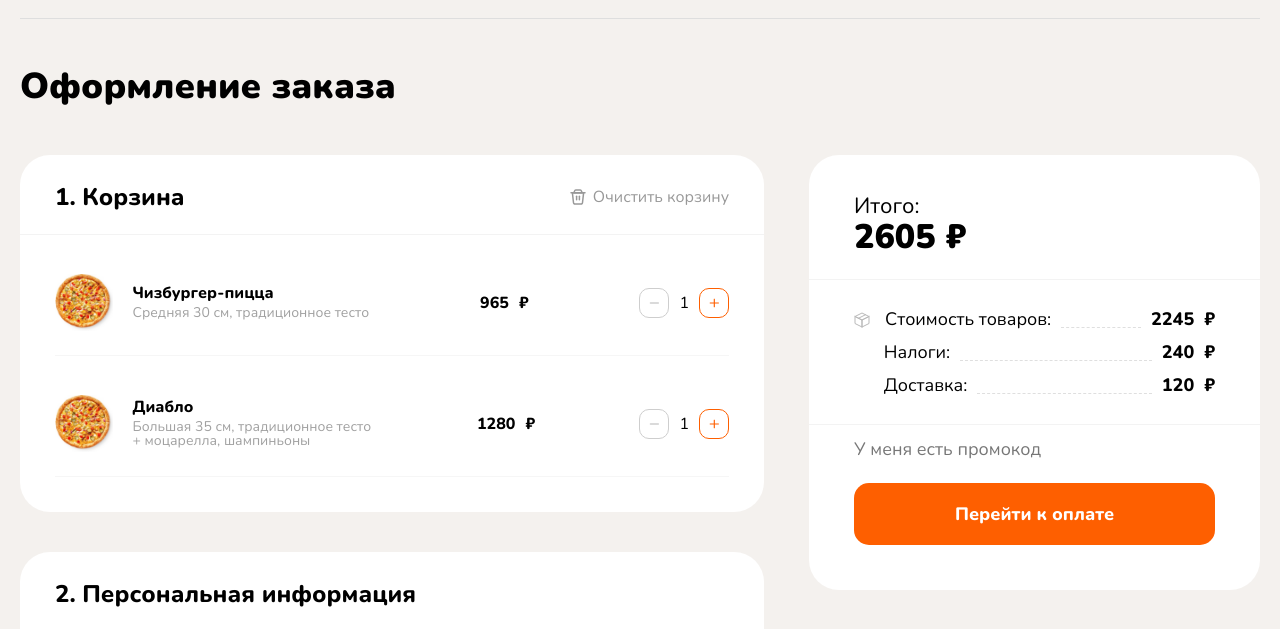
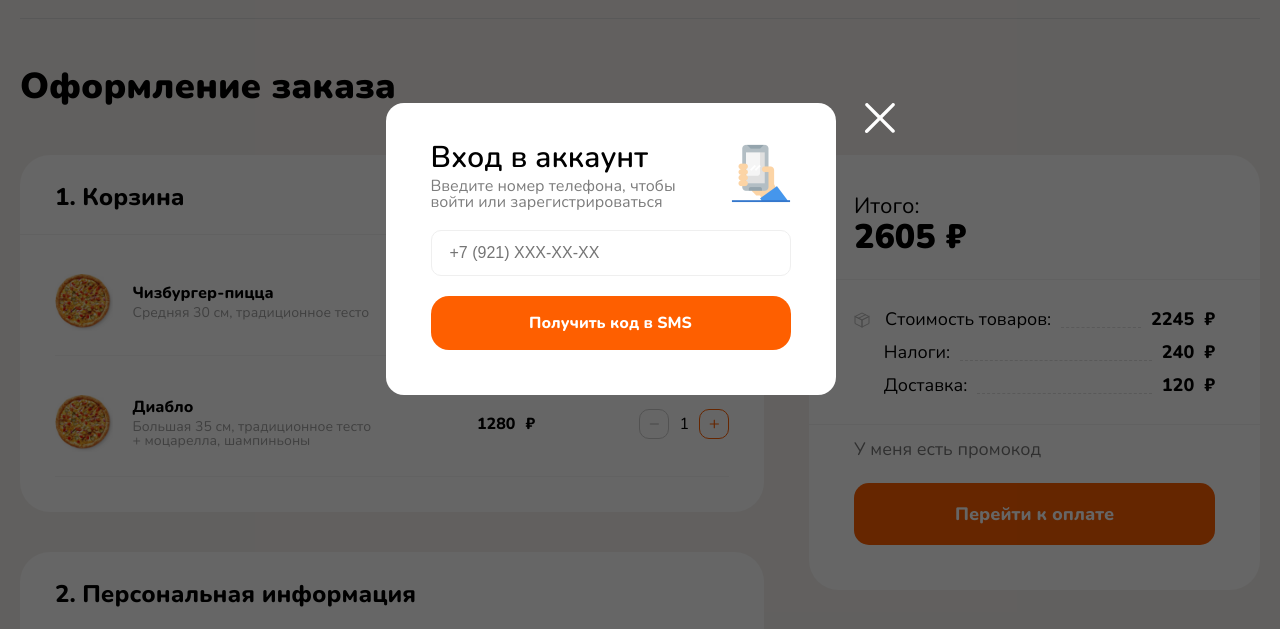
Before and after one commit to NikolayIgnatyev/nextPizza, a plain HTML site: page index.html in a window 1280 px wide. Both pictures are taken after a click on the button "Войти". Shown: the part 151-780 px from the top of the page. Drawn offline with Linux system fonts and the light colour scheme.

Commit message:
added modal window

```diff
--- a/css/style.css
+++ b/css/style.css
@@ -21,6 +21,120 @@ a {
 	text-decoration: none;
 }
 
+.modal-window {
+	display: none;
+	position: fixed;
+	justify-content: center;
+	align-items: center;
+	z-index: 1;
+	left: 0;
+	top: 0;
+	width: 100%;
+	height: 100%;
+	overflow: auto;
+	background-color: rgba(0, 0, 0, 0.6);
+}
+
+.modal-window.open {
+	display: flex;
+}
+
+.modal-window__content {
+	display: flex;
+	justify-content: center;
+	width: 100%;
+	gap: 28px;
+}
+
+.modal-window__login {
+	background-color: white;
+	border-radius: 18px;
+	padding: 40px 45px 45px 45px;
+	max-width: 450px;
+	width: 100%;
+}
+
+.btn-modal-window__close {
+	cursor: pointer;
+	background: transparent;
+	border: none;
+	display: flex;
+	align-items: flex-start;
+}
+
+.login__content {
+	position: relative;
+	display: flex;
+	flex-direction: column;
+	gap: 20px;
+}
+
+.login-img {
+	position: absolute;
+	top: 0;
+	right: 0;
+	width: 60px;
+	height: 60px;
+}
+
+.login-img img {
+	width: 100%;
+	height: 100%;
+	object-fit: contain;
+}
+
+.login-text {
+	max-width: 260px;
+	display: flex;
+	flex-direction: column;
+	gap: 5px;
+}
+
+.login-text-title {
+	font-weight: 600;
+	font-size: 30px;
+}
+
+.login-text-subtitle {
+	font-weight: 400;
+	font-size: 16px;
+	color: #7c7c7c;
+}
+
+.login-tel {
+	font-weight: 400;
+	font-size: 16px;
+	border: 1px solid #efefef;
+	border-radius: 10px;
+	padding: 13px 18px;
+	color: #000;
+}
+
+.login-tel:hover {
+	border-color: #fe5f00;
+}
+
+.login-tel:focus {
+	outline: none;
+}
+
+.modal-btn-login {
+	font-weight: 700;
+	font-size: 16px;
+	border-radius: 18px;
+	background: #fe5f00;
+	border: transparent;
+	color: #fff;
+	padding: 16px 0;
+	cursor: pointer;
+	transition: 0.5s;
+}
+
+.modal-btn-login:hover{
+	background: #fff;
+	border: 1px solid #fe5f00;
+	color: #fe5f00;
+}
 
 .page {
 	position: relative;
@@ -667,7 +781,6 @@ a {
 	padding: 50px 0;
 	display: flex;
 	justify-content: center;
-	height: 100vh;
 }
 
 .container__order-list {
@@ -766,12 +879,12 @@ a {
 	color: #1BB486;
 }
 
-.cancel{
+.cancel {
 	color: #ff544a;
 	background: #fff0ef;
 }
 
-.in-delay{
+.in-delay {
 	background: #fff3b4;
 	color: #917c12;
 }
@@ -787,21 +900,21 @@ a {
 	object-fit: contain;
 }
 
-.accordion-content{
+.accordion-content {
 	max-height: 0;
 	overflow: hidden;
 	transition: all 0.5s ease-in;
 }
 
-.accordion.open .accordion-content{
+.accordion.open .accordion-content {
 	overflow: visible;
 }
 
-.accordion.open .accordion-header{
+.accordion.open .accordion-header {
 	padding-bottom: 25px;
 }
 
-.accordion.open .status-bar__open-accordion{
+.accordion.open .status-bar__open-accordion {
 	transform: rotate(180deg);
 }
 
--- a/index.html
+++ b/index.html
@@ -13,6 +13,26 @@
 
 <body>
   <div class="page">
+    <div class="modal-window">
+      <div class="modal-window__content">
+        <div class="modal-window__login">
+          <div class="login__content">
+            <div class="login-img">
+              <img src="/img/login.png" alt="Телефон">
+            </div>
+            <div class="login-text">
+              <div class="login-text-title">Вход в аккаунт</div>
+              <div class="login-text-subtitle">Введите номер телефона, чтобы войти или зарегистрироваться</div>
+            </div>
+            <input type="tel" class="login-tel" placeholder="+7 (921) XXX-XX-XX">
+            <button class="modal-btn-login">Получить код в SMS</button>
+          </div>
+        </div>
+        <button class="btn-modal-window__close">
+          <img src="./img/svg/close.svg" alt="Крестик">
+        </button>
+      </div>
+    </div>
     <header class="header">
       <div class="container">
         <div class="header__container">
--- a/js/main.js
+++ b/js/main.js
@@ -19,23 +19,23 @@ document.addEventListener('DOMContentLoaded', () => {
 			let value = parseInt(countElement.textContent);
 			countElement.textContent = value + 1;
 			updatePrice();
-			if(minusButton.classList.contains('btn-numeric-disable')){
+			if (minusButton.classList.contains('btn-numeric-disable')) {
 				minusButton.classList.remove('btn-numeric-disable');
 			}
 		});
 
 		minusButton.addEventListener('click', () => {
 			let value = parseInt(countElement.textContent);
-			if (value > 1){
+			if (value > 1) {
 				countElement.textContent = value - 1;
 				updatePrice();
-				if(value >= 1){
-					if(minusButton.classList.contains('btn-numeric-disable')){
+				if (value >= 1) {
+					if (minusButton.classList.contains('btn-numeric-disable')) {
 						minusButton.classList.remove('btn-numeric-disable');
 					}
 				}
 			}
-			if (value == 1){
+			if (value == 1) {
 				minusButton.classList.add('btn-numeric-disable');
 			}
 		});
@@ -81,15 +81,15 @@ document.addEventListener('DOMContentLoaded', () => {
 
 
 
-	selectSelected.addEventListener("click", function() {
-		if(this.nextElementSibling.classList.contains("select-hide")){
+	selectSelected.addEventListener("click", function () {
+		if (this.nextElementSibling.classList.contains("select-hide")) {
 			selectItemsGroup.classList.add('animation-open');
 			setTimeout(() => {
 				this.nextElementSibling.classList.remove("select-hide")
 			}, 500)
 
 		}
-		else{
+		else {
 			selectItemsGroup.classList.add('animation-close');
 			setTimeout(() => {
 				this.nextElementSibling.classList.add("select-hide")
@@ -101,14 +101,14 @@ document.addEventListener('DOMContentLoaded', () => {
 	});
 
 	for (const item of selectItems) {
-	  item.addEventListener("click", function() {
+		item.addEventListener("click", function () {
 			const text = this.innerText;
 			selectSelected.innerText = text;
 			this.parentElement.classList.add("select-hide");
 		});
 	}
 
-	document.addEventListener("click", function(e) {
+	document.addEventListener("click", function (e) {
 		if (!e.target.matches('.select-selected')) {
 			const dropdowns = document.getElementsByClassName("select-items");
 			for (const dropdown of dropdowns) {
@@ -157,4 +157,26 @@ document.addEventListener('DOMContentLoaded', () => {
 		})
 	})
 
+
+	const modalWindow = document.querySelector('.modal-window');
+	const btnOpenModalWindow = document.querySelector('.btn-login');
+	const btnCloseModalWindow = document.querySelector('.btn-modal-window__close');
+
+
+	window.addEventListener('click', (e) => {
+		if (modalWindow.classList.contains('open') && e.target === modalWindow) {
+			modalWindow.classList.remove('open');
+		}
+	})
+	btnCloseModalWindow.addEventListener('click', () => {
+		modalWindow.classList.remove('open');
+	})
+
+	btnOpenModalWindow.addEventListener('click', () => {
+		modalWindow.classList.add('open');
+	})
+
+
+
+
 });
```
Also changed, not shown: img/login.png (added), img/svg/close.svg (added). Lines whose indentation alone changed are shown as unchanged.
